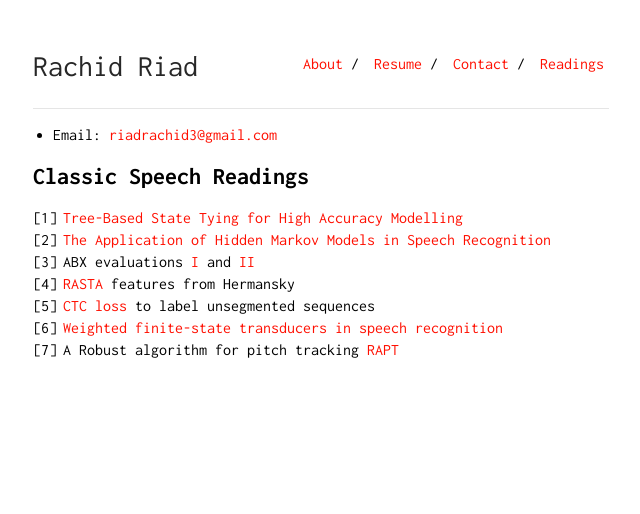
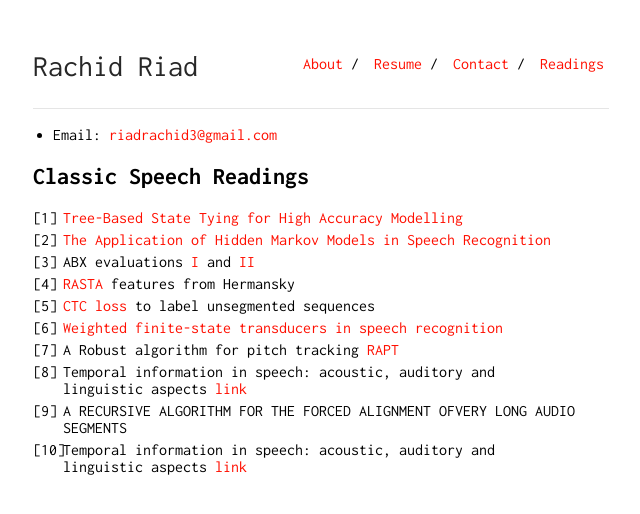
Before and after one commit to Rachine/Rachine.github.io, a Jekyll site: the page built from readings.md, in a window 1280 px wide. Shown: the top 514 px of the page, without its empty margins (319-959 px from the left). Built offline with Jekyll 4.4.1, drawn with Linux system fonts in a browser that asks for light colours.

Commit message:
more readins

```diff
--- a/readings.md
+++ b/readings.md
@@ -19,3 +19,6 @@ is_contact: true
 5. [CTC loss](https://www.cs.toronto.edu/~graves/icml_2006.pdf) to label unsegmented sequences
 6. [Weighted finite-state transducers in speech recognition](https://cs.nyu.edu/~mohri/pub/csl01.pdf)
 7. A Robust algorithm for pitch tracking [RAPT](https://www.ee.columbia.edu/~dpwe/papers/Talkin95-rapt.pdf)
+8. Temporal information in speech: acoustic, auditory and linguistic aspects [link](https://pdfs.semanticscholar.org/def5/7f2481ff6f776444d27b9073a1e84b9a2ce8.pdf)
+9. A RECURSIVE ALGORITHM FOR THE FORCED ALIGNMENT OFVERY LONG AUDIO SEGMENTS
+8. Temporal information in speech: acoustic, auditory and linguistic aspects [link](https://pdfs.semanticscholar.org/b838/93a5bfd16a15c04dcdd615357599b77a7c1a.pdf)
```
